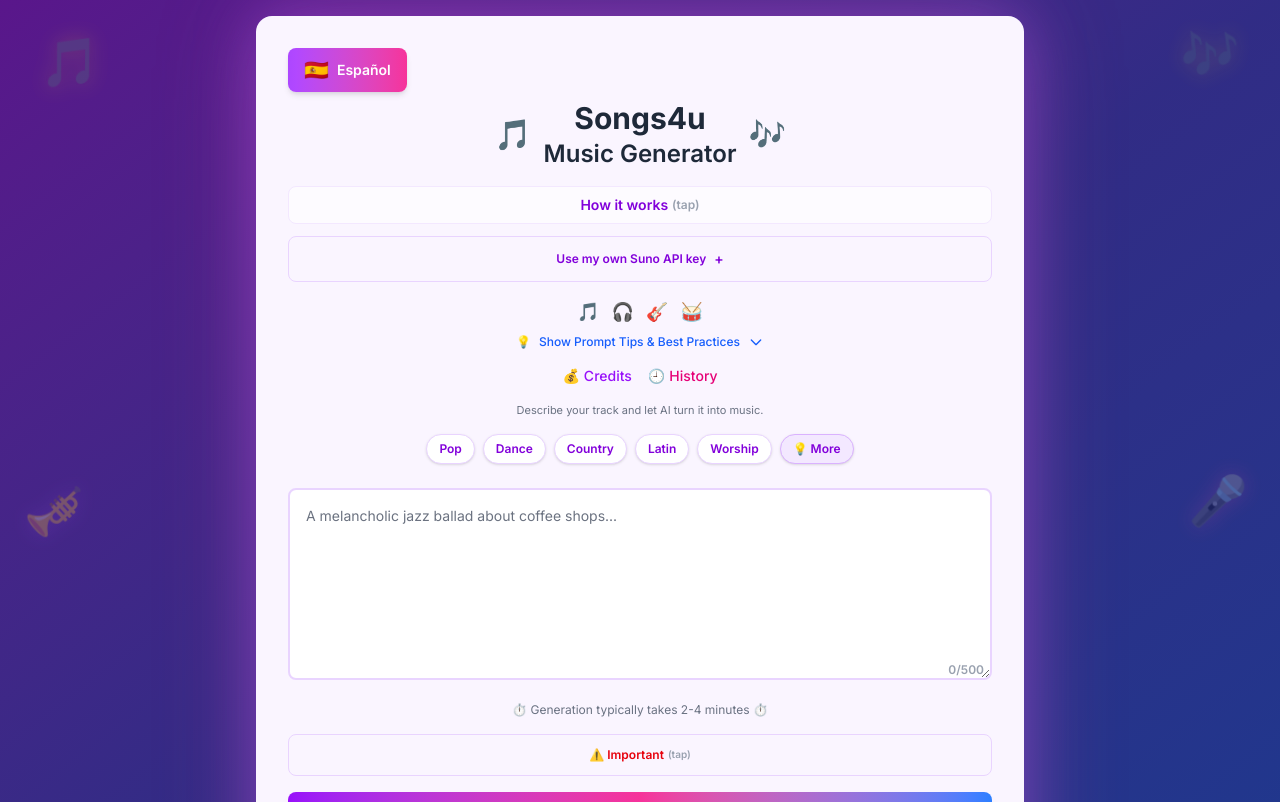
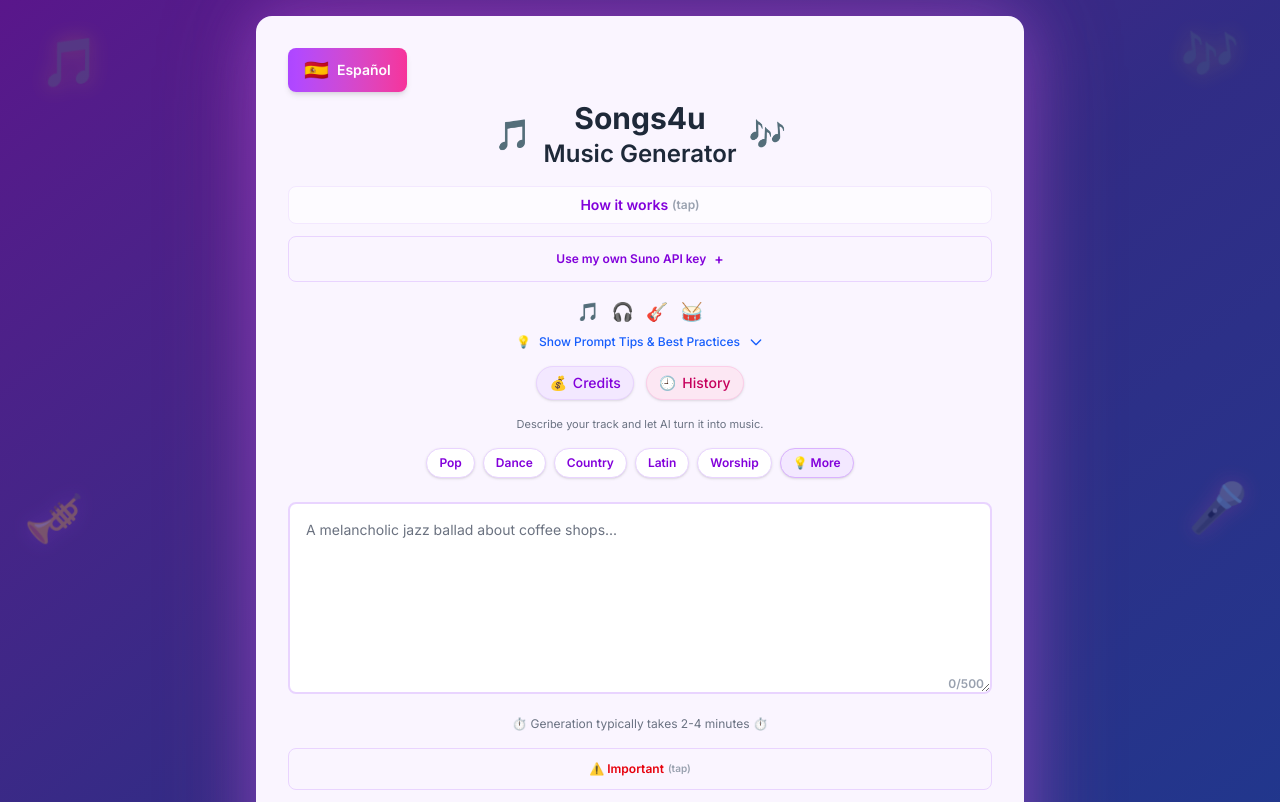
Before and after one commit to jesslearns017/songs4u-test, a Next.js app: page / in a window 1280 px wide. Shown: the top 802 px of the page. Built offline with nearby package versions, Linux system fonts and the light colour scheme.

Commit message:
Make Credits and History look like pill buttons

```diff
--- a/app/page.tsx
+++ b/app/page.tsx
@@ -633,18 +633,18 @@ export default function Home() {
           )}
         </div>
 
-        {/* Credits/History - subtle top nav style */}
-        <div className="flex justify-center gap-4 mb-4">
+        {/* Credits/History - small button style */}
+        <div className="flex justify-center gap-3 mb-4">
           <button
             onClick={checkCredits}
-            className="flex items-center gap-1 text-sm text-purple-600 hover:text-purple-800 transition font-medium"
+            className="flex items-center gap-1.5 px-3 py-1.5 text-sm text-purple-700 bg-purple-100 hover:bg-purple-200 border border-purple-200 rounded-full transition font-medium shadow-sm"
           >
             <span>💰</span>
             <span>{language === 'en' ? 'Credits' : 'Créditos'} {credits !== null && `(${credits})`}</span>
           </button>
           <button
             onClick={loadSongHistory}
-            className="flex items-center gap-1 text-sm text-pink-600 hover:text-pink-800 transition font-medium"
+            className="flex items-center gap-1.5 px-3 py-1.5 text-sm text-pink-700 bg-pink-100 hover:bg-pink-200 border border-pink-200 rounded-full transition font-medium shadow-sm"
           >
             <span>🕘</span>
             <span>{showSongs ? (language === 'en' ? 'Hide History' : 'Ocultar') : (language === 'en' ? 'History' : 'Historial')}</span>
```
